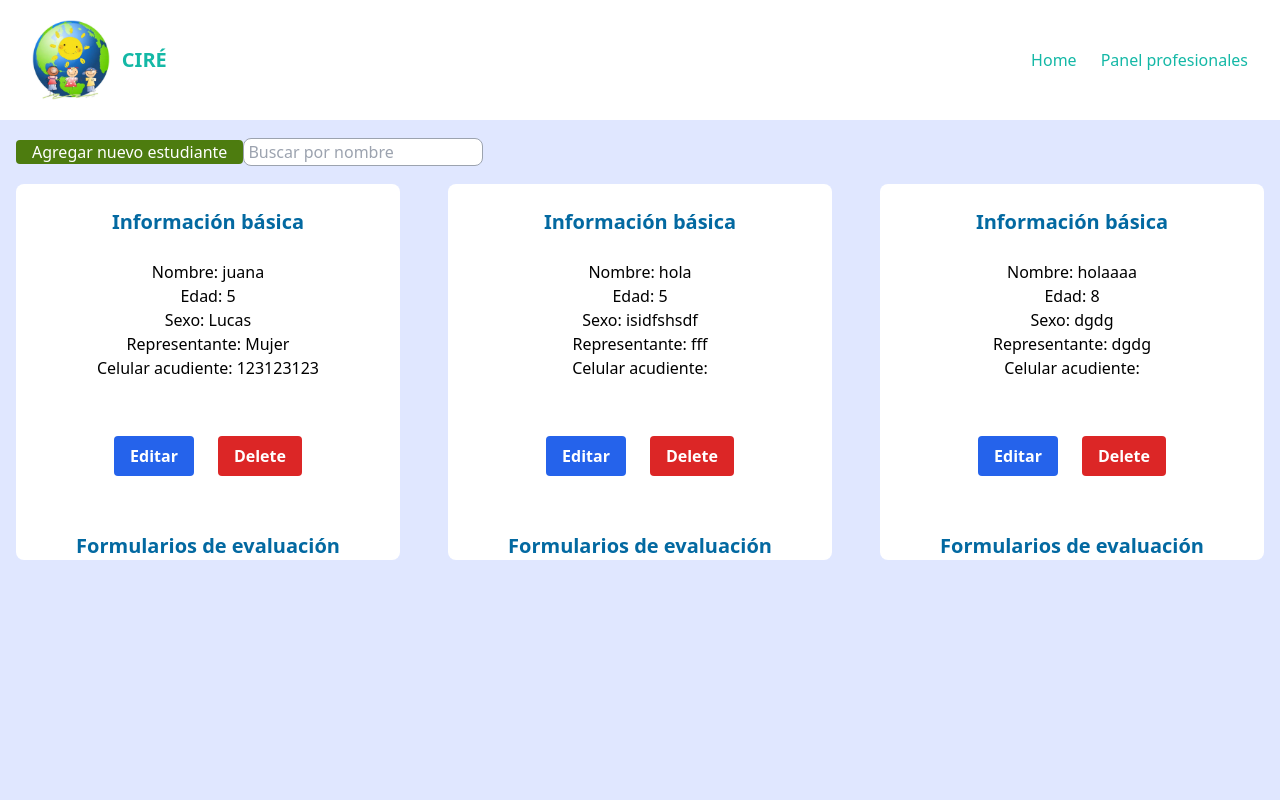
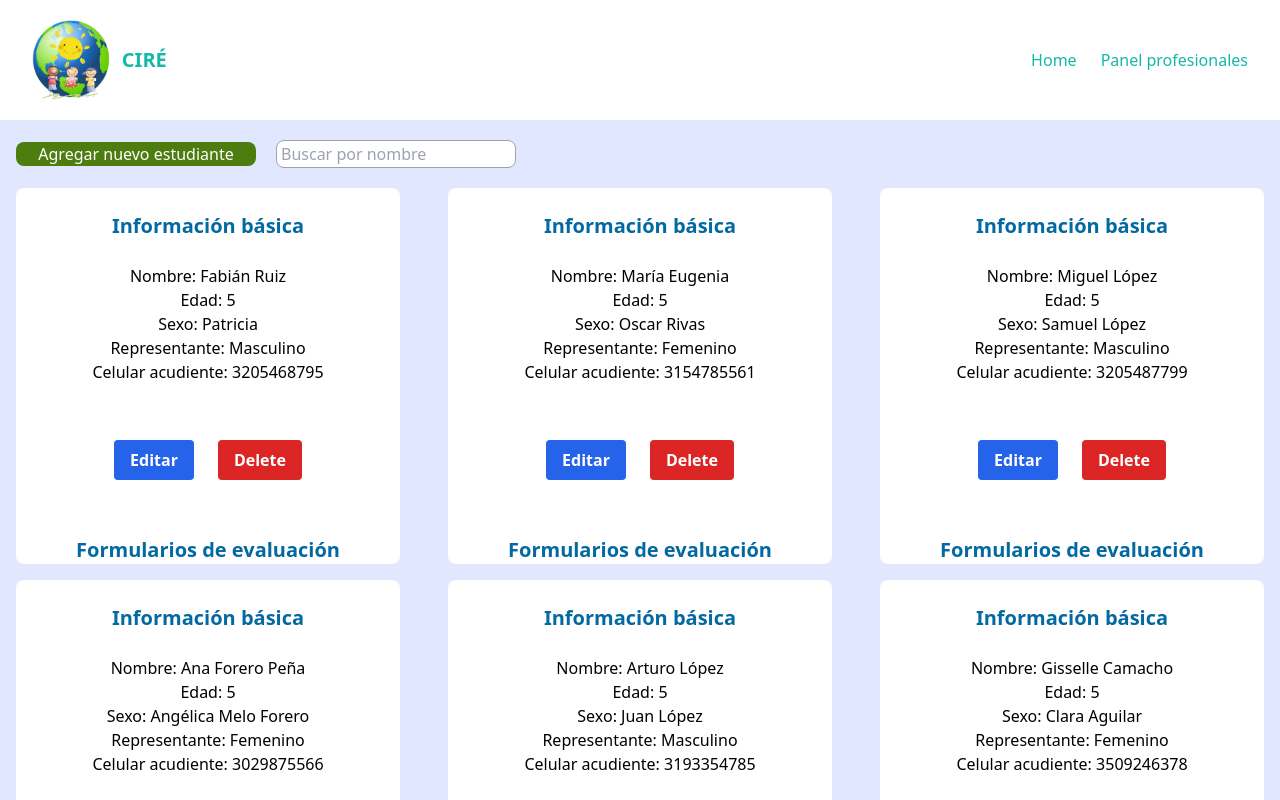
Before and after one commit to programateacademy/cire-fontend, a React (Vite) app: page / in a window 1280 px wide. Shown: the top 800 px of the page. Built offline with nearby package versions, Linux system fonts and the light colour scheme; data requests are answered from the project's data file.

Commit message:
Fix: crud students

```diff
--- a/db.json
+++ b/db.json
@@ -1,28 +1,52 @@
 {
   "students": [
     {
-      "id": 1,
-      "name": "juana",
+      "name": "Fabián Ruiz",
       "age": "5",
-      "representative": "Lucas",
-      "gender": "Mujer",
-      "number": "123123123"
+      "gender": "Masculino",
+      "representative": "Patricia",
+      "numberCellphone": "3205468795",
+      "id": 1
     },
     {
-      "name": "hola",
+      "name": "María Eugenia",
       "age": "5",
-      "gender": "fff",
-      "representative": "isidfshsdf",
-      "numberCellphone": "sdfsdf",
+      "gender": "Femenino",
+      "representative": "Oscar Rivas",
+      "numberCellphone": "3154785561",
+      "id": 2
+    },
+    {
+      "name": "Miguel López",
+      "age": "5",
+      "gender": "Masculino",
+      "representative": "Samuel López",
+      "numberCellphone": "3205487799",
       "id": 3
     },
     {
-      "name": "holaaaa",
-      "age": "8",
-      "gender": "dgdg",
-      "representative": "dgdg",
-      "numberCellphone": "dgdg",
+      "name": "Ana Forero Peña",
+      "age": "5",
+      "gender": "Femenino",
+      "representative": "Angélica Melo Forero",
+      "numberCellphone": "3029875566",
       "id": 4
+    },
+    {
+      "name": "Arturo López",
+      "age": "5",
+      "gender": "Masculino",
+      "representative": "Juan López",
+      "numberCellphone": "3193354785",
+      "id": 5
+    },
+    {
+      "name": "Gisselle Camacho",
+      "age": "5",
+      "gender": "Femenino",
+      "representative": "Clara Aguilar",
+      "numberCellphone": "3509246378",
+      "id": 6
     }
   ],
   "nueva": [
--- a/src/pages/CRUD Student/AddStudent.jsx
+++ b/src/pages/CRUD Student/AddStudent.jsx
@@ -59,25 +59,6 @@ function AddStudent() {
     }
   };
 
-  const handleDelete = (id) => {
-    axios.delete(`http://localhost:3001/students/${id}`)
-      .then(response => {
-        setStudents(students.filter(student => student.id !== id));
-
-      })
-      .catch(error => {
-        console.log(error);
-      });
-  };
-
-  const handleEdit = (student) => {
-    setSelectedChild(student);
-    setName(student.name);
-    setAge(student.age);
-    setRepresentative(student.representative);
-    setGender(student.gender);
-    setNumberCellphone(student.number);
-  };
 
   return (
     <div className='bg-indigo-100 w-screen'>
@@ -85,14 +66,17 @@ function AddStudent() {
 <div className='max-w-2xl mx-auto p-16'>
       <div className='grid gap-6 mb-6 lg:grid-cols-1'>
       <form onSubmit={handleSubmit}>
+
         <label className="block mb-2 text-sm font-bold text-gray-900 dark:text-gray-300">
           Nombre completo:
           <input type="text" required className="bg-gray-50 border border-gray-300 text-gray-900 text-sm rounded-lg focus:ring-blue-500 focus:border-blue-500 block w-full p-2.5 dark:bg-gray-700 dark:border-gray-600 dark:placeholder-gray-400 dark:text-white dark:focus:ring-blue-500 dark:focus:border-blue-500"  value={name} onChange={(e) => setName(e.target.value)} />
         </label >
+
         <label className="block mb-2 text-sm font-bold text-gray-900 dark:text-gray-300">
           Edad:
           <input type="number" required  className="bg-gray-50 border border-gray-300 text-gray-900 text-sm rounded-lg focus:ring-blue-500 focus:border-blue-500 block w-full p-2.5 dark:bg-gray-700 dark:border-gray-600 dark:placeholder-gray-400 dark:text-white dark:focus:ring-blue-500 dark:focus:border-blue-500" value={age} onChange={(e) => setAge(e.target.value)} />
         </label>
+
         <label className="block mb-2 text-sm font-bold text-gray-900 dark:text-gray-300">
           Representante:
           <input type="text" required className="bg-gray-50 border border-gray-300 text-gray-900 text-sm rounded-lg focus:ring-blue-500 focus:border-blue-500 block w-full p-2.5 dark:bg-gray-700 dark:border-gray-600 dark:placeholder-gray-400 dark:text-white dark:focus:ring-blue-500 dark:focus:border-blue-500"  value={representative} onChange={(e) => setRepresentative(e.target.value)} />
--- a/src/pages/CRUD Student/EditStudent.jsx
+++ b/src/pages/CRUD Student/EditStudent.jsx
@@ -19,7 +19,7 @@ const params = useParams()
         setAge(student.age);
         setRepresentative(student.representative);
         setGender(student.gender);
-        setNumberCellphone(student.number);
+        setNumberCellphone(student.numberCellphone);
 
     })
   }, [])
--- a/src/pages/CRUD Student/ListStudents.jsx
+++ b/src/pages/CRUD Student/ListStudents.jsx
@@ -8,13 +8,7 @@ import { Link } from 'react-router-dom';
 export const ListStudents = () => {
 
     const [students, setStudents] = useState([]);
-  const [name, setName] = useState('');
-  const [age, setAge] = useState('');
-  const [representative, setRepresentative] = useState('');
-  const [gender, setGender] = useState('');
-  const [numberCellphone, setNumberCellphone] = useState('');
-  const [selectedChild, setSelectedChild] = useState(null);
-  const [searchTerm, setSearchTerm] = useState('');
+    const [searchTerm, setSearchTerm] = useState('');
 
   useEffect(() => {
     axios.get('http://localhost:3001/students')
@@ -66,18 +60,15 @@ export const ListStudents = () => {
 
     return (
 
+       <div className='bg-indigo-100 '>
 
-
-
-       <div className='bg-indigo-100 h-screen'>
-
-       <button className=" ml-4 bg-lime-700 text-white px-4 rounded mt-5 mb-5"><a href="addstudent">Agregar nuevo estudiante</a></button>
+       <button className=" ml-4 bg-lime-700 text-white px-4 rounded-lg mt-5 mb-5 w-60"><a href="addstudent">Agregar nuevo estudiante</a></button>
 
        <input
                     type='text'
                     placeholder='Buscar por nombre'
                     onChange={(event) => setSearchTerm(event.target.value)}
-                    className='border border-gray-400 p-1 py-px rounded-lg w-60'
+                    className='border border-gray-400 p-1 py-px rounded-lg m-5 w-60'
           />
 
          <div className='grid grid-cols-1 md:grid-cols-2 lg:grid-cols-3 gap-4 justify-items-center text-center'>
@@ -85,7 +76,7 @@ export const ListStudents = () => {
         <div className=' bg-white rounded-lg w-96'>
 
 
-<ul>
+            <ul>
                   <br />
                   <h2 className='text-xl font-semibold font-sans text-center text-sky-700'>Información básica</h2>
                   <br />
@@ -93,9 +84,9 @@ export const ListStudents = () => {
                   <li>Edad: {student.age}</li>
                   <li>Sexo: {student.representative}</li>
                   <li>Representante: {student.gender}</li>
-                  <li>Celular acudiente: {student.number}</li>
+                  <li>Celular acudiente: {student.numberCellphone}</li>
                   <div className='grid grid-rows-1 grid-flow-col gap-6 px-32 m-14 justify-center'>
-                  <Link className='bg-blue-600 hover:bg-blue-700 text-white font-bold py-2 px-4 rounded' to={`/editstudents/${student.id}`}><li>Editar</li></Link>
+                  <Link className='bg-blue-600 hover:bg-blue-700 text-white font-bold py-2 px-4 rounded' to={`/editstudents/${student.id}`}><button>Editar</button></Link>
                   <button className='bg-red-600 hover:bg-red-700 text-white font-bold py-2 px-4 rounded' onClick={() => handleDelete(student.id)}>Delete</button>
                   </div>
 
```
